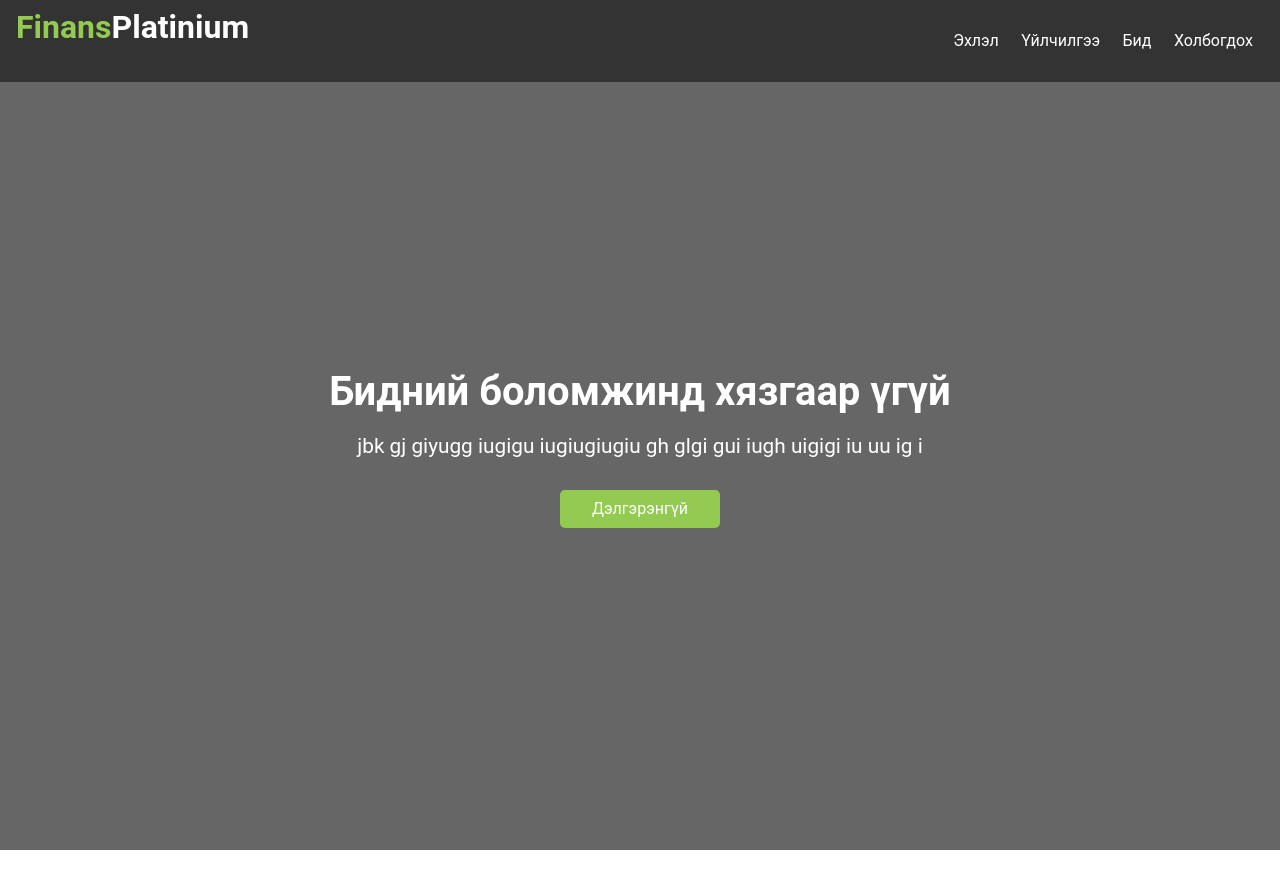
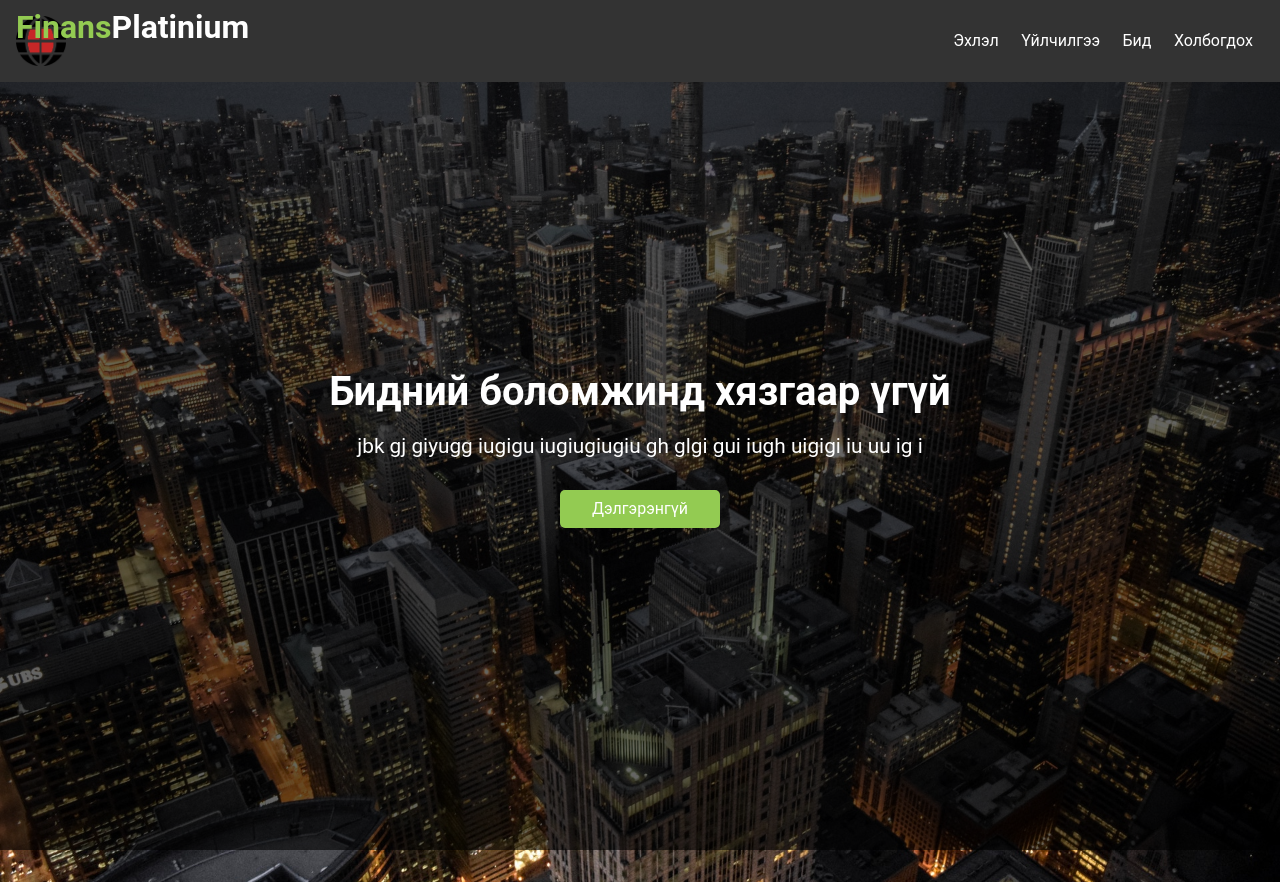
Before and after one commit to Naidandorj/new-app, a plain HTML site: page index.html in a window 1280 px wide. Shown: the top 882 px of the page. Drawn offline with Linux system fonts and the light colour scheme.

Commit message:
Update style.css

```diff
--- a/style.css
+++ b/style.css
@@ -39,7 +39,7 @@ html, body {
 	}
 	/*showcase*/
 #showcase{
-	background: #fff url("../img/showcase.jpg") no-repeat center center/cover;
+	background: #fff url("showcase.jpg") no-repeat center center/cover;
 	height: 100vh;
 	color: #fff;
 }
@@ -79,7 +79,7 @@ html, body {
 	line-height: 1;
 }
 .logo{
-	background: url("../img/icon.png") no-repeat center center/cover;
+	background: url("icon.png") no-repeat center center/cover;
 	width: 50px;
 	height: 50px;
 	text-align: left;
@@ -147,7 +147,7 @@ html, body {
 	flex: 1;
 }
 #who .who-img{
-	background: url("../img/people.jpg") no-repeat center center/cover;
+	background: url("people.jpg") no-repeat center center/cover;
 }
 .list{
 	margin: 0;
```
